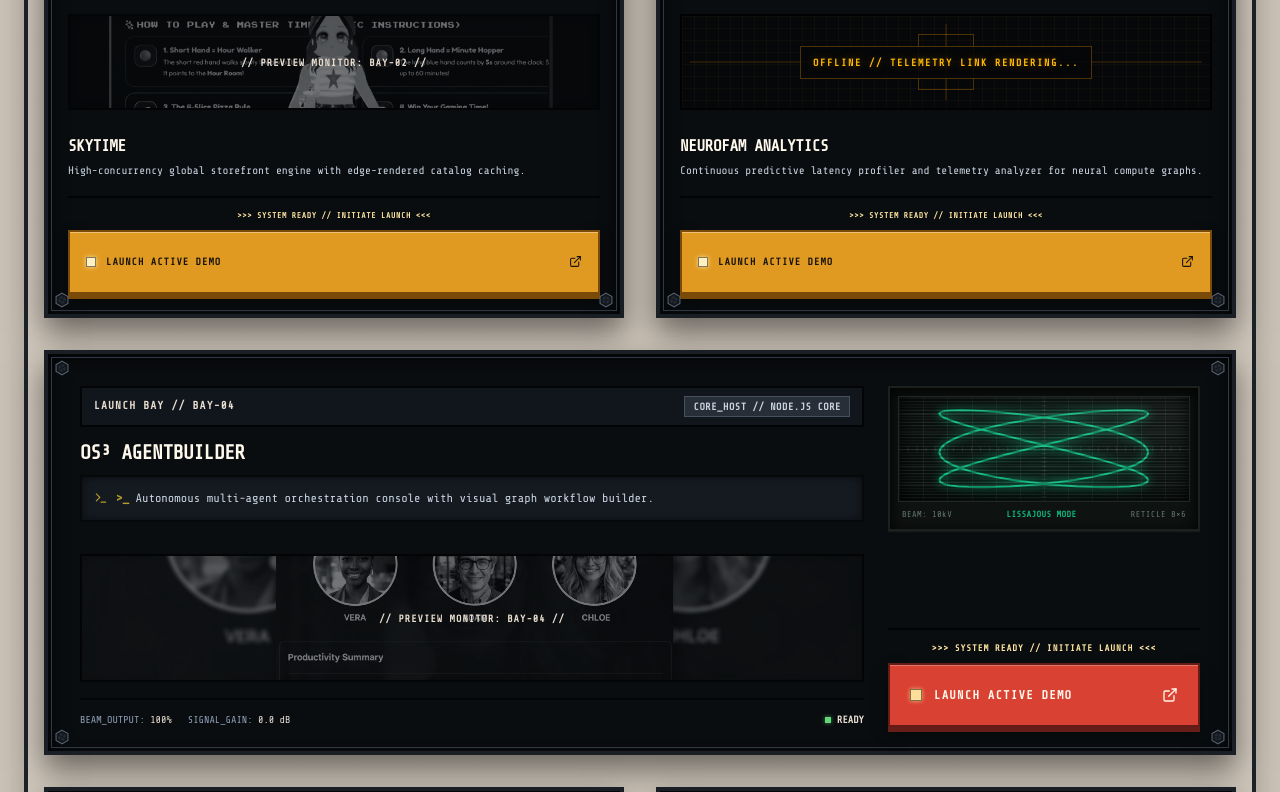
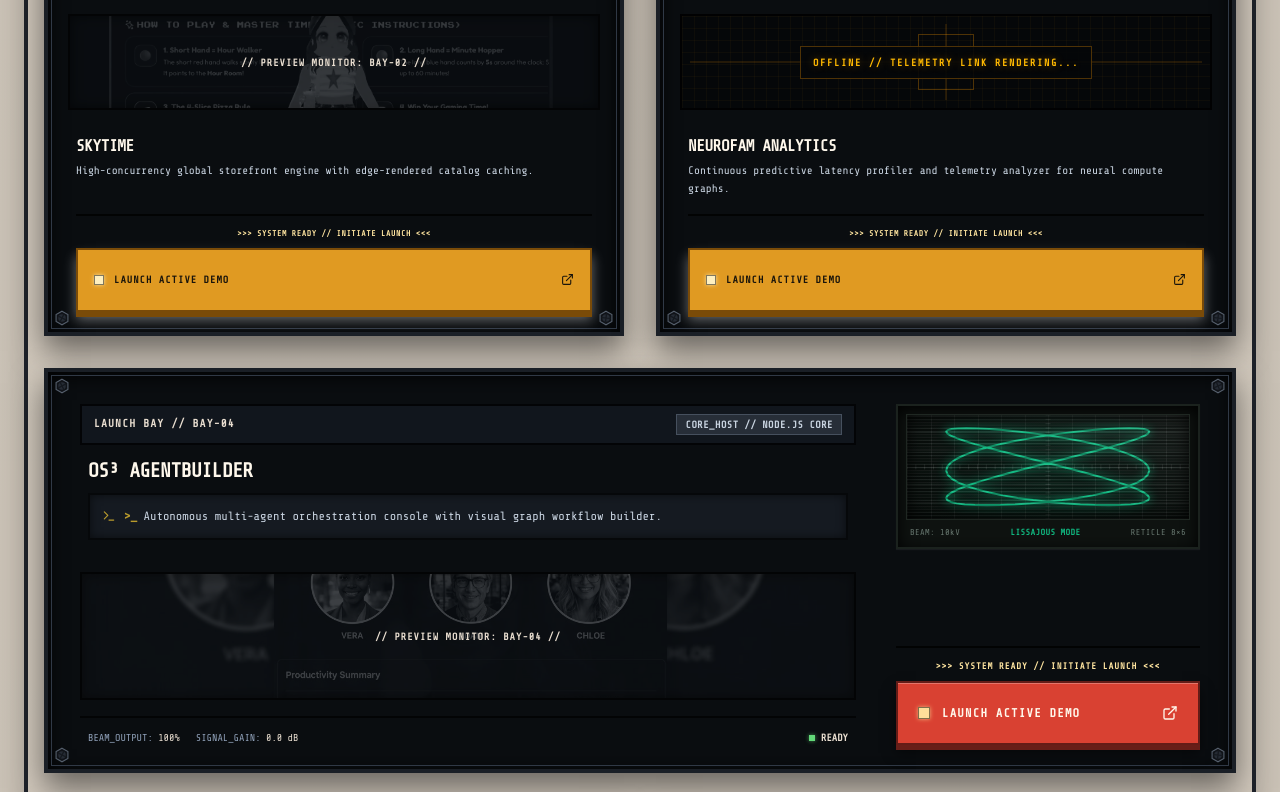
Before and after one commit to JB3Ai/web4_new_launch, a React (Vite) app in the folder analoglaunchpad/: page / in a window 1280 px wide. Shown: the part 800-1592 px from the top of the page. Built offline with nearby package versions, Linux system fonts and the light colour scheme; a web font is replaced by a local one.

Commit message:
style: refine bay readability spacing

```diff
--- a/analoglaunchpad/src/components/modules/LargeModule.jsx
+++ b/analoglaunchpad/src/components/modules/LargeModule.jsx
@@ -41,7 +41,7 @@ export const LargeModule = ({ app, slotNumber = app.slot, mainsPower = true }) =
       <BayScrew className="right-1.5 bottom-1.5" rotation={142} />
       <div className="absolute inset-[3px] border border-[#303946] pointer-events-none rounded-none" />
 
-      <div className="flex-1 flex flex-col justify-between z-10 pt-2 pl-2">
+      <div className="flex-1 flex flex-col justify-between z-10 pt-2 px-2">
         <div>
           <div className="flex items-center justify-between border-2 border-black/80 bg-[#11161D] px-3 py-2 mb-3">
             <span className="text-[11px] font-mono font-black tracking-widest text-[#E9DED0]">LAUNCH BAY // {slot}</span>
@@ -50,6 +50,7 @@ export const LargeModule = ({ app, slotNumber = app.slot, mainsPower = true }) =
             </span>
           </div>
 
+          <div className="px-2">
             <h2 className="text-xl font-black tracking-tight text-[#FFF8EC] mb-2 uppercase">
               {app.title}
             </h2>
@@ -60,6 +61,7 @@ export const LargeModule = ({ app, slotNumber = app.slot, mainsPower = true }) =
                 <span className="text-amber-300/70 font-bold">&gt;_ </span>
                 {app.description}
               </p>
+            </div>
           </div>
         </div>
 
@@ -88,7 +90,7 @@ export const LargeModule = ({ app, slotNumber = app.slot, mainsPower = true }) =
               <img
                 src={previewSource}
                 alt={app.title}
-                className="w-full h-full object-cover opacity-65 group-hover/img:opacity-90 transition-opacity duration-200 filter grayscale contrast-125 brightness-110"
+                className="w-full h-full object-cover opacity-30 group-hover/img:opacity-60 transition-opacity duration-200 filter grayscale contrast-125 mix-blend-normal"
                 onError={() => setFailedPreviewSource(previewSource)}
               />
               <div className="absolute inset-0 flex flex-col items-center justify-center pointer-events-none bg-[#0A0D11]/35">
@@ -98,7 +100,7 @@ export const LargeModule = ({ app, slotNumber = app.slot, mainsPower = true }) =
           )}
         </div>
 
-        <div className="flex items-center gap-4 text-[10px] text-slate-400 border-t-2 border-black/70 pt-3 font-mono">
+        <div className="flex items-center gap-4 px-2 text-[10px] text-slate-400 border-t-2 border-black/70 pt-3 font-mono">
           <div>BEAM_OUTPUT: <span className="text-[#E9DED0]">100%</span></div>
           <div>SIGNAL_GAIN: <span className="text-[#E9DED0]">0.0 dB</span></div>
           <div className="ml-auto flex items-center gap-1.5">
@@ -108,7 +110,7 @@ export const LargeModule = ({ app, slotNumber = app.slot, mainsPower = true }) =
         </div>
       </div>
 
-      <div className="w-full lg:w-[320px] shrink-0 flex flex-col justify-between gap-4 z-10 pt-2 pr-2">
+      <div className="w-full lg:w-[320px] shrink-0 flex flex-col justify-between gap-4 z-10 pt-2 px-2">
         <OscilloscopeScreen waveType={app.waveType} accentColor={app.accentColor} power={mainsPower} />
 
         <div className="border-t-2 border-black/80 pt-3">
@@ -119,7 +121,7 @@ export const LargeModule = ({ app, slotNumber = app.slot, mainsPower = true }) =
             href={app.demoUrl}
             target="_blank"
             rel="noopener noreferrer"
-            className="w-full h-16 bg-[#D94132] border-2 border-[#641C17] text-[#FFF8EC] flex items-center justify-between px-5 font-black text-sm uppercase tracking-widest group/btn relative transition-colors duration-150 hover:bg-[#EF4444] active:translate-y-1 rounded-none shadow-[0_5px_0_#671E18,0_8px_12px_rgba(0,0,0,0.5),inset_0_1px_0_rgba(255,255,255,0.28)]"
+            className="w-full h-16 bg-[#D94132] border-2 border-[#641C17] text-[#FFF8EC] flex items-center justify-between px-5 text-xs font-black tracking-widest group/btn relative transition-colors duration-150 hover:bg-[#EF4444] active:translate-y-1 rounded-none shadow-[0_5px_0_#671E18,0_8px_12px_rgba(0,0,0,0.5),inset_0_1px_0_rgba(255,255,255,0.28)]"
           >
             <span className="flex items-center gap-3">
               <span className="w-3 h-3 border border-black/50 bg-[#FFE09A] animate-pulse rounded-none shrink-0 shadow-[0_0_4px_rgba(255,224,154,0.7)]" />
--- a/analoglaunchpad/src/components/modules/SmallModule.jsx
+++ b/analoglaunchpad/src/components/modules/SmallModule.jsx
@@ -81,7 +81,7 @@ export const SmallModule = ({ app, slotNumber = app.slot, mainsPower = true }) =
             <img
               src={previewSource}
               alt={app.title}
-              className="w-full h-full object-cover opacity-65 group-hover/img:opacity-90 transition-opacity duration-200 filter grayscale contrast-125 brightness-110"
+              className="w-full h-full object-cover opacity-30 group-hover/img:opacity-60 transition-opacity duration-200 filter grayscale contrast-125 mix-blend-normal"
               onError={() => setFailedPreviewSource(previewSource)}
             />
             <div className="absolute inset-0 flex flex-col items-center justify-center pointer-events-none bg-[#0A0D11]/35">
@@ -91,7 +91,7 @@ export const SmallModule = ({ app, slotNumber = app.slot, mainsPower = true }) =
         )}
       </div>
 
-      <div className="flex-1 flex flex-col justify-between min-h-[100px]">
+      <div className="flex-1 flex flex-col justify-between min-h-[100px] px-2">
         <div>
           <h3 className="text-base font-black text-[#FFF8EC] uppercase mb-1 tracking-tight">{app.title}</h3>
           <p className="text-[11px] text-slate-300 font-mono line-clamp-2 leading-relaxed">{app.description}</p>
@@ -105,7 +105,7 @@ export const SmallModule = ({ app, slotNumber = app.slot, mainsPower = true }) =
             href={app.demoUrl}
             target="_blank"
             rel="noopener noreferrer"
-            className="w-full h-16 bg-[#E09A22] border-2 border-[#7A4B08] text-[#19140B] flex items-center justify-between px-4 font-black text-xs uppercase tracking-wider group/btn relative transition-colors duration-150 hover:bg-[#F59E0B] active:translate-y-1 rounded-none shadow-[0_5px_0_#7A4B08,0_8px_12px_rgba(0,0,0,0.5),inset_0_1px_0_rgba(255,255,255,0.38)]"
+            className="w-full h-16 bg-[#E09A22] border-2 border-[#7A4B08] text-[#19140B] flex items-center justify-between px-4 text-xs font-black tracking-widest group/btn relative transition-colors duration-150 hover:bg-[#F59E0B] active:translate-y-1 rounded-none shadow-[0_5px_0_#7A4B08,0_8px_12px_rgba(255,255,255,0.38)]"
           >
             <span className="flex items-center gap-2.5">
               <span className="w-2.5 h-2.5 border border-black/50 bg-[#FFF1C2] animate-pulse rounded-none shrink-0 shadow-[0_0_4px_rgba(255,241,194,0.75)]" />
```
Lines whose indentation alone changed are shown as unchanged.
